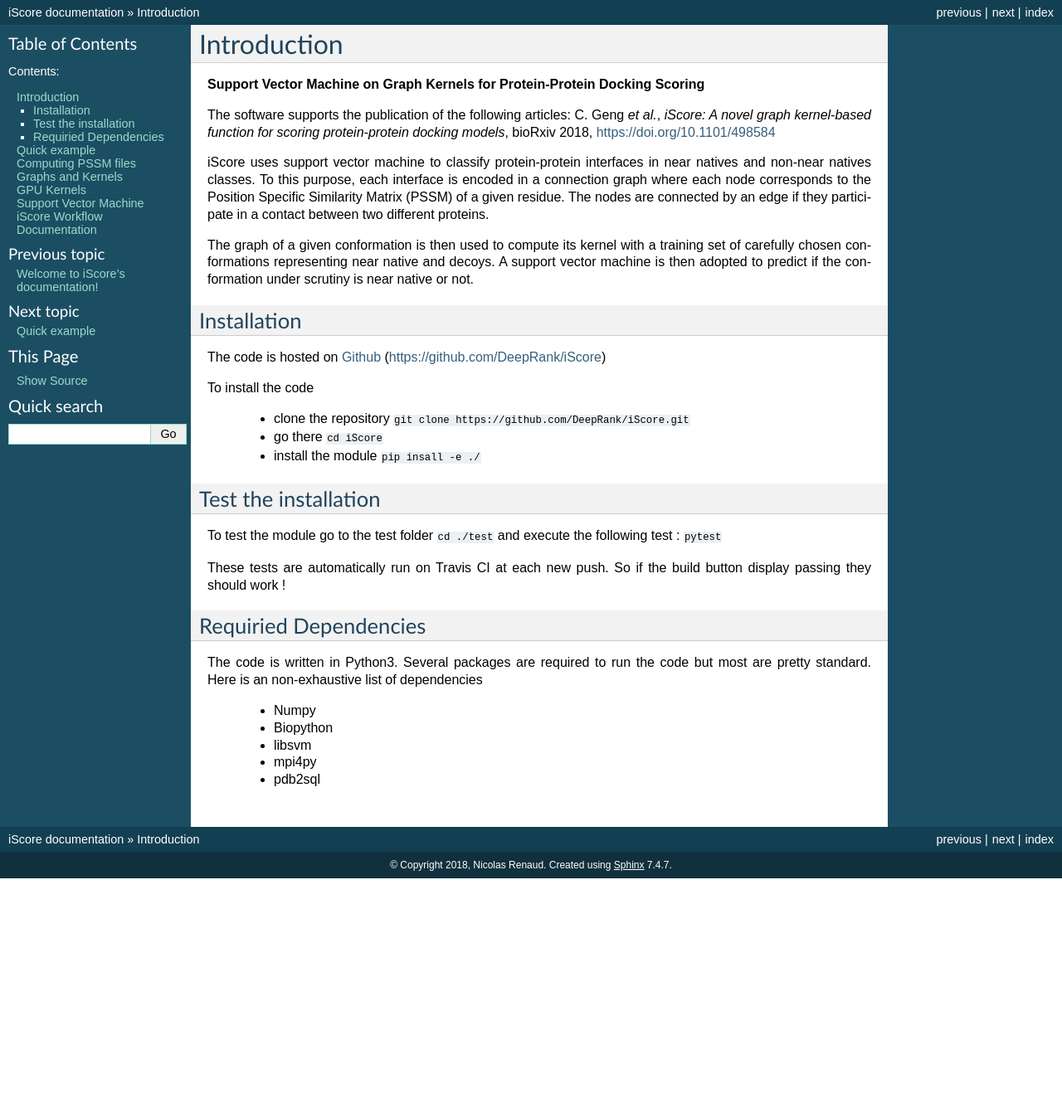
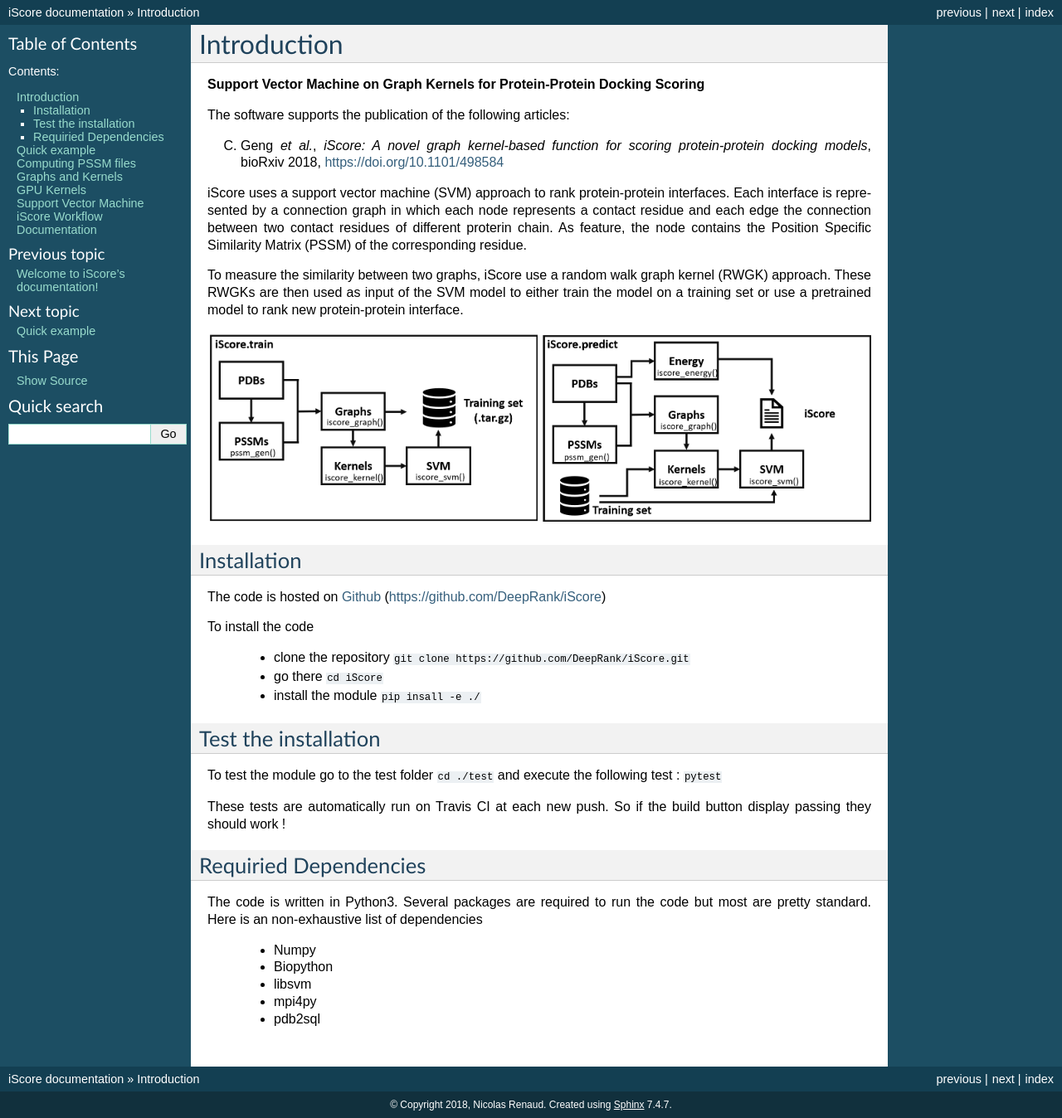
Before and after one commit to DeepRank/iScore, a Sphinx documentation site: the page built from docs/intro.rst, in a window 1280 px wide. Shown: the whole page at 83% size. Built offline with Sphinx 7.4.7, drawn with Linux system fonts in a browser that asks for light colours; before the commit the page ends 1059 px from its top, so only the background shows below that.

Commit message:
add picture to intro

```diff
--- a/docs/intro.rst
+++ b/docs/intro.rst
@@ -6,11 +6,16 @@ Introduction
 **Support Vector Machine on Graph Kernels for Protein-Protein Docking Scoring**
 
 The software supports the publication of the following articles:
+
 C. Geng *et al.*, *iScore: A novel graph kernel-based function for scoring protein-protein docking models*, bioRxiv 2018,  https://doi.org/10.1101/498584
 
-iScore uses support vector machine to classify protein-protein interfaces in near natives and non-near natives classes. To this purpose, each interface is encoded in a connection graph where each node corresponds to the Position Specific Similarity Matrix (PSSM) of a given residue. The nodes are connected by an edge if they participate in a contact between two different proteins.
 
-The graph of a given conformation is then used to compute its kernel with a training set of carefully chosen conformations representing near native and decoys. A support vector machine is then adopted to predict if the conformation under scrutiny is near native or not.
+iScore uses a support vector machine (SVM) approach to rank protein-protein interfaces. Each interface is represented by a connection graph in which each node represents a contact residue and each edge the connection between two contact residues of different proterin chain. As feature, the node contains the Position Specific Similarity Matrix (PSSM) of the corresponding residue.
+
+To measure the similarity between two graphs, iScore use a random walk graph kernel (RWGK) approach. These RWGKs are then used as input of the SVM model to either train the model on a training set or use a pretrained model to rank new protein-protein interface.
+
+.. image :: comp.png
+
 
 Installation
 -------------------------------
```
Also changed, not shown: docs/comp.png (added).
